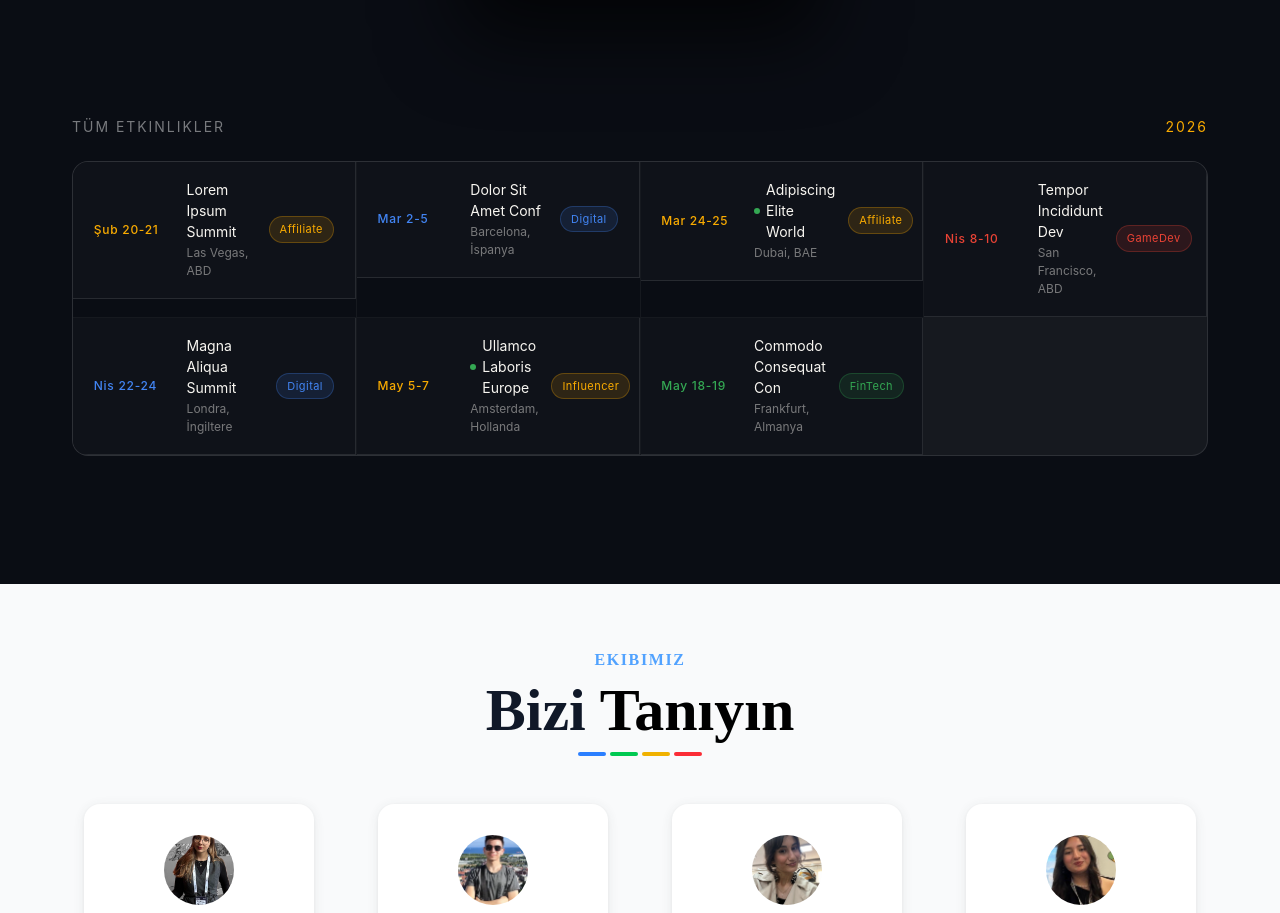
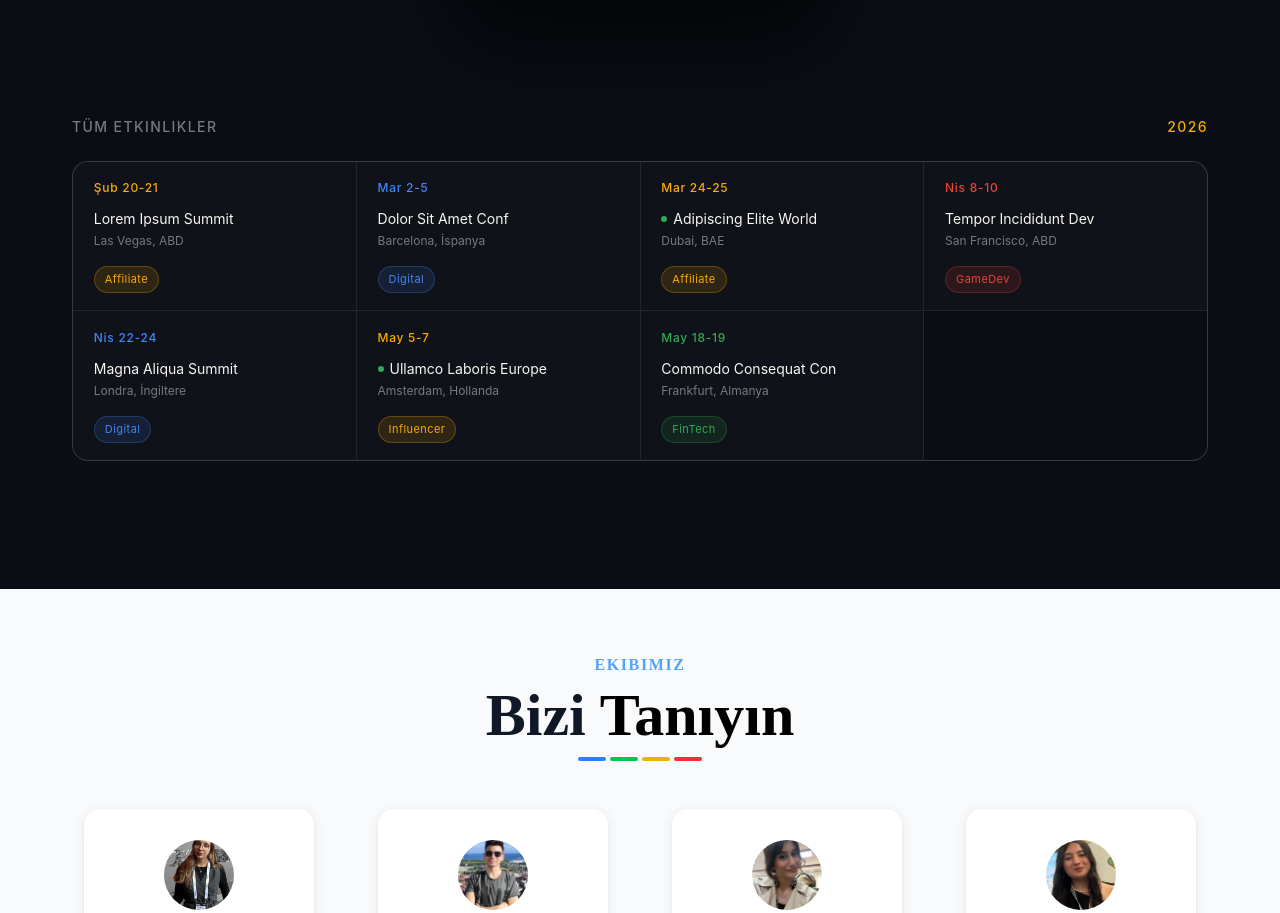
Before and after one commit to GDGonCampusMarmara/official-website, a React (Vite) app: page / in a window 1280 px wide. Shown: the part 2524-3437 px from the top of the page. Built offline with nearby package versions, Linux system fonts and the light colour scheme; a web font is replaced by a local one.

Commit message:
fix(timeline): standardize card heights and remove redundant borders in grid

```diff
--- a/src/components/timelineitem.jsx
+++ b/src/components/timelineitem.jsx
@@ -5,28 +5,34 @@ export default function TimelineItem({ ev }) {
 
   return (
     <div
-      className="cursor-pointer transition-colors duration-200 hover:bg-[#f9ab00]/[5%] p-[1.1rem_1.3rem] bg-white/[2%] grid grid-cols-[80px_1fr_auto] gap-[.8rem] items-center border-r border-b border-white/10"
+      className="cursor-pointer transition-colors duration-200 hover:bg-[#f9ab00]/[5%] p-[1.1rem_1.3rem] bg-white/[2%] flex flex-col justify-between h-full w-full"
       onClick={() => window.open(ev.formLink, "_blank")}
     >
+      <div className="flex flex-col gap-3">
         <div className={`text-[12px] tracking-[.06em] font-medium ${fc.text}`}>
           {ev.date}
         </div>
+
         <div>
-        <div className="text-[14px] font-normal text-[#f8f6f1] flex items-center">
+          <div className="text-[14px] font-normal text-[#f8f6f1] flex items-center leading-snug">
             {ev.attending && (
               <span className="inline-block w-[6px] h-[6px] rounded-full bg-[#34a853] flex-shrink-0 mr-[6px]" />
             )}
             {ev.title}
           </div>
-        <div className="text-[12px] text-[#f8f6f1]/45 mt-[2px]">
+          <div className="text-[12px] text-[#f8f6f1]/45 mt-1">
             {ev.location}
           </div>
         </div>
+      </div>
+
+      <div className="mt-4 flex">
         <div
           className={`text-[11px] py-[4px] px-[10px] rounded-full tracking-[.04em] whitespace-nowrap border ${fc.bgFaint} ${fc.text} ${fc.borderFaint}`}
         >
           {ev.focus.split(" ")[0]}
         </div>
       </div>
+    </div>
   );
 }
--- /dev/null
+++ b/src/hooks/useEvents.js
@@ -0,0 +1,49 @@
+import { useState, useEffect, useRef, useCallback, useMemo } from "react";
+import { EVENTS } from "../constants/eventsdata";
+
+export function useEvents() {
+  const [activeFilter, setActiveFilter] = useState("all");
+  const [currentIdx, setCurrentIdx] = useState(2);
+  const touchStartX = useRef(0);
+  const isAnimRef = useRef(false);
+
+  const visibleEvents = useMemo(() => {
+    return activeFilter === "all"
+      ? EVENTS
+      : EVENTS.filter((e) => e.focus === activeFilter);
+  }, [activeFilter]);
+
+  const safeIdx = Math.min(currentIdx, Math.max(0, visibleEvents.length - 1));
+
+  const navigate = useCallback((dir) => {
+    if (isAnimRef.current || visibleEvents.length <= 1) return;
+    isAnimRef.current = true;
+    setCurrentIdx((prev) => (prev + dir + visibleEvents.length) % visibleEvents.length);
+    setTimeout(() => {
+      isAnimRef.current = false;
+    }, 750);
+  }, [visibleEvents.length]);
+
+  useEffect(() => {
+    const handler = (e) => {
+      if (e.key === "ArrowLeft") navigate(-1);
+      if (e.key === "ArrowRight") navigate(1);
+    };
+    window.addEventListener("keydown", handler);
+    return () => window.removeEventListener("keydown", handler);
+  }, [navigate]);
+
+  const handleFilter = (val) => {
+    setActiveFilter(val);
+    setCurrentIdx(0);
+  };
+
+  return {
+    activeFilter,
+    visibleEvents,
+    safeIdx,
+    navigate,
+    handleFilter,
+    touchStartX
+  };
+}
--- a/src/sections/events.jsx
+++ b/src/sections/events.jsx
@@ -1,5 +1,5 @@
-import { useState, useEffect, useRef, useCallback, useMemo, memo } from "react";
-import { EVENTS } from "../constants/eventsdata";
+import { memo } from "react";
+import { useEvents } from "../hooks/useEvents";
 import { calcPos } from "../utils/calcpos";
 import EventCard from "../components/eventscard";
 import TimelineItem from "../components/timelineitem";
@@ -8,43 +8,14 @@ import EventsControls from "../components/eventsControl";
 const MemoizedTimelineItem = memo(TimelineItem);
 
 export default function Events() {
-  const [activeFilter, setActiveFilter] = useState("all");
-  const [currentIdx, setCurrentIdx] = useState(2);
-  const touchStartX = useRef(0);
-  const isAnimRef = useRef(false);
-
-  const visibleEvents = useMemo(
-    () =>
-      activeFilter === "all"
-        ? EVENTS
-        : EVENTS.filter((e) => e.focus === activeFilter),
-    [activeFilter],
-  );
-
-  const safeIdx = Math.min(currentIdx, Math.max(0, visibleEvents.length - 1));
-
-  const navigate = useCallback(
-    (dir) => {
-      if (isAnimRef.current || visibleEvents.length <= 1) return;
-      isAnimRef.current = true;
-      setCurrentIdx(
-        (prev) => (prev + dir + visibleEvents.length) % visibleEvents.length,
-      );
-      setTimeout(() => {
-        isAnimRef.current = false;
-      }, 750);
-    },
-    [visibleEvents.length],
-  );
-
-  useEffect(() => {
-    const handler = (e) => {
-      if (e.key === "ArrowLeft") navigate(-1);
-      if (e.key === "ArrowRight") navigate(1);
-    };
-    window.addEventListener("keydown", handler);
-    return () => window.removeEventListener("keydown", handler);
-  }, [navigate]);
+  const {
+    activeFilter,
+    visibleEvents,
+    safeIdx,
+    navigate,
+    handleFilter,
+    touchStartX,
+  } = useEvents();
 
   return (
     <section
@@ -67,10 +38,7 @@ export default function Events() {
 
           <EventsControls
             activeFilter={activeFilter}
-            onFilterChange={(val) => {
-              setActiveFilter(val);
-              setCurrentIdx(0);
-            }}
+            onFilterChange={handleFilter}
             currentMonth={visibleEvents[safeIdx]?.month}
             onNavigate={navigate}
           />
@@ -99,16 +67,30 @@ export default function Events() {
         </div>
 
         <footer className="max-w-[1200px] mx-auto mt-20 px-8">
-          <div className="text-[14px] tracking-[.14em] uppercase text-white/45 mb-6 flex justify-between">
+          <div className="text-[14px] uppercase text-white/45 mb-6 flex justify-between font-medium tracking-widest text-center md:text-left">
             <span>Tüm Etkinlikler</span>
             <span className="text-[#f9ab00]">2026</span>
           </div>
-          <ul className="border border-white/10 rounded-2xl overflow-hidden grid grid-cols-1 md:grid-cols-[repeat(auto-fill,minmax(280px,1fr))] gap-px bg-white/5">
+
+          <ul className="border border-white/10 rounded-2xl grid grid-cols-1 md:grid-cols-2 lg:grid-cols-4 gap-px bg-white/10 overflow-hidden list-none p-0 m-0">
             {visibleEvents.map((ev) => (
-              <li key={ev.id} className="bg-[#0a0d14]">
-                <MemoizedTimelineItem ev={ev} />
+              <li
+                key={ev.id}
+                className="bg-[#0a0d14] flex m-0 p-0 items-stretch"
+              >
+                <div className="w-full flex">
+                  <MemoizedTimelineItem ev={ev} />
+                </div>
               </li>
             ))}
+
+            {visibleEvents.length % 4 !== 0 &&
+              [...Array(4 - (visibleEvents.length % 4))].map((_, i) => (
+                <li
+                  key={`empty-${i}`}
+                  className="bg-[#0a0d14] hidden lg:block"
+                />
+              ))}
           </ul>
         </footer>
       </div>
```
Lines whose indentation alone changed are shown as unchanged.
